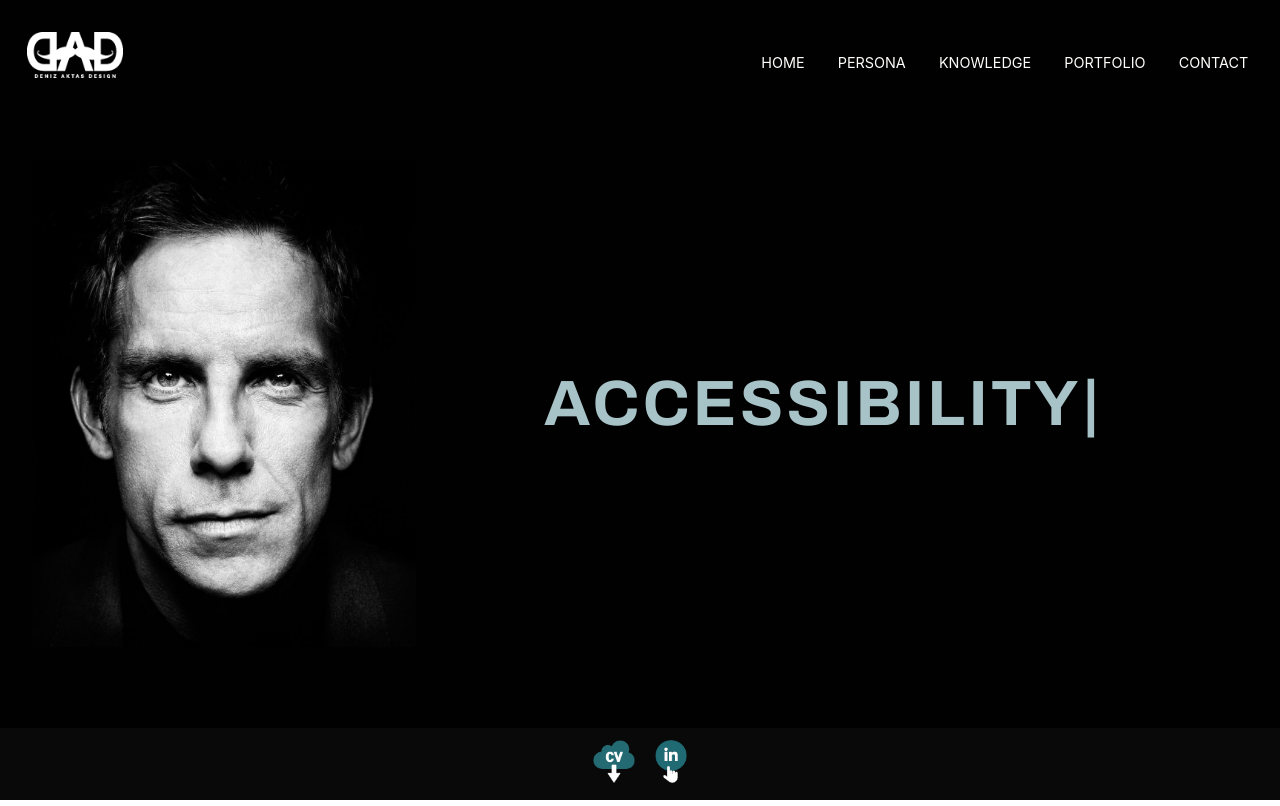
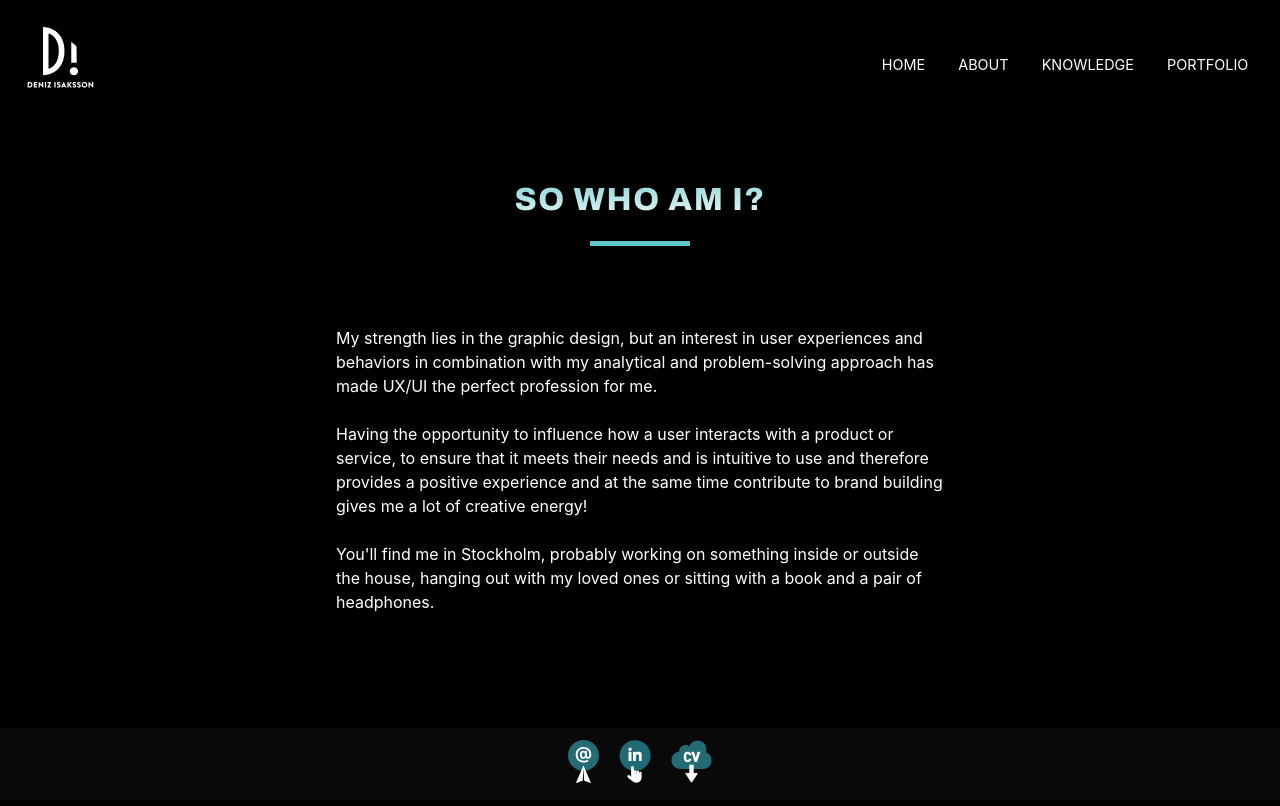
Before and after one commit to chascademy-deniz-aktas/react-portfolio, a React (Vite) app: page /about in a window 1280 px wide. Built offline with nearby package versions, Linux system fonts and the light colour scheme.

Commit message:
About text added

```diff
--- a/src/App.jsx
+++ b/src/App.jsx
@@ -7,11 +7,9 @@ import {
 } from "react-router-dom";
 
 import Home from './pages/Home';
-import Contact from './pages/Contact';
 import Portfolio from './pages/Portfolio';
-import Persona from './pages/Persona';
+import About from './pages/About';
 import Knowledge from './pages/Knowledge';
-
 import Navbar from './Navbar';
 import Footer from './components/Footer';
 
@@ -47,11 +45,8 @@ function App() {
 
         <MainContainer>
           <Switch>
-            <Route path="/persona">
-              <Persona />
-            </Route>
-            <Route path="/contact">
-              <Contact />
+            <Route path="/about">
+              <About />
             </Route>
             <Route path="/portfolio">
               <Portfolio />
--- a/src/Navbar.jsx
+++ b/src/Navbar.jsx
@@ -16,7 +16,7 @@ const Nav = styled.div`
     z-index: 1;
     position: fixed;
     width: 100%;
- justify-content: space-between;
+    justify-content: space-between;
     align-items: center;
     padding: 1em;
     background: #010101;
@@ -24,7 +24,7 @@ const Nav = styled.div`
 
 
 export const StyledLink = styled(Link)`
- color: #FFFEFC;
+    color: #FFFEFC;
     text-decoration: none;
     padding: 1.4em 2.2em 0em 0.1em;
     font-size: 0.9em;
@@ -36,7 +36,6 @@ export const StyledLink = styled(Link)`
     &:hover {
         color: #86BBBD;
     }
-
 `;
 
 const links = [
@@ -47,8 +46,8 @@ const links = [
     },
     {
         id: 2,
-        to: "/persona",
-        text: "Persona"
+        to: "/about",
+        text: "About"
     },
     {
         id: 3,
@@ -59,11 +58,6 @@ const links = [
         id: 4,
         to: "/portfolio",
         text: "Portfolio"
-    },
-    {
-        id: 5,
-        to: "/contact",
-        text: "Contact"
     }
 
 ];
--- a/src/components/Footer.jsx
+++ b/src/components/Footer.jsx
@@ -2,6 +2,7 @@ import React from "react";
 import styled from "styled-components";
 import downloadicon from '../assets/download.png';
 import liicon from '../assets/linkedin.png';
+import mailicon from '../assets/mailicon.svg';
 import MyPDF from '../assets/CV_Deniz_Aktas.pdf';
 
 const StyledFooter = styled.footer`
@@ -15,7 +16,6 @@ const StyledFooter = styled.footer`
     max-height: 5em;
     width: 100vw;
     z-index: 2;
-/*  grid-area: footer; */
     position: fixed;
     bottom: 0;
     font-size: 0.9em;
@@ -35,15 +35,21 @@ const StyledLogo = styled.img`
 let footerContents = [
     {
         id: 1,
-        href: MyPDF,
-        iconurl: downloadicon,
-        alttext: "LinkedIn icon"
+        href: "mailto: deniz.isaksson@gmail.com",
+        iconurl: mailicon,
+        alttext: "Mail icon"
     },
     {
         id: 2,
         href: "https://www.linkedin.com/in/deniz-isaksson/",
         iconurl: liicon,
         alttext: "Download CV icon"
+    },
+    {
+        id: 3,
+        href: MyPDF,
+        iconurl: downloadicon,
+        alttext: "LinkedIn icon"
     }
 ]
 
--- a/src/components/Form.jsx
+++ b/src/components/Form.jsx
@@ -2,7 +2,7 @@ import React, { useState } from 'react';
 import styled from 'styled-components';
 
 const StyledInput = styled.input`
-    background: #EAE9E8;
+    background: #e2e9e9;
     padding: 12px;
     border-radius: 5px;
     width: 250px;
@@ -13,7 +13,7 @@ const StyledInput = styled.input`
 `;
 
 const StyledButton = styled.button`
-    background: #586F6B;
+    background: #62C8CC;
     color: #F2F2F2;
     padding: 12px;
     border-radius: 3px;
--- /dev/null
+++ b/src/pages/About.jsx
@@ -0,0 +1,50 @@
+import React, { useState } from 'react';
+import styled from 'styled-components';
+
+/* The line under the headline*/
+const HeaderLine = styled.div`
+    width: 100px;
+    height: 5px;
+    background-color: #62C8CC;
+    border-radius: 1px;
+    margin-left: auto;
+    margin-right: auto;
+    margin-bottom: 5em;
+`
+const Textdiv = styled.div`
+    width: 50%;
+    height: auto;
+//text-align: center;
+    border-radius: 1px;
+    margin-left: auto;
+    margin-right: auto;
+    margin-bottom: 5em;
+`
+
+
+function About() {
+
+    return (
+        <>
+            <h1>So who am I?</h1>
+            <HeaderLine />
+
+            <Textdiv>
+                <p>My strength lies in the graphic design, but an interest in user experiences and behaviors in combination with my analytical
+                    and problem-solving approach has made UX/UI the perfect profession for me.
+                    <br />
+                    <br />
+                    Having the opportunity to influence how a user interacts with a product or service, to ensure that it meets their needs and
+                    is intuitive to use and therefore provides a positive experience and at the same time contribute to brand building gives me
+                    a lot of creative energy!
+                    <br />
+                    <br />
+                    You'll find me in Stockholm, probably working on something inside or outside the house, hanging out with my loved ones or
+                    sitting with a book and a pair of headphones.</p>
+            </Textdiv>
+
+        </>
+    );
+}
+
+export default About;
--- a/src/pages/Contact.jsx
+++ /dev/null
@@ -1,15 +0,0 @@
-import React, { useState } from 'react';
-import styled from 'styled-components';
-import Form from '../components/Form';
-
-function Contact() {
-
-    return (
-        <>
-            <p>This is the Contact-page</p>
-            <Form />
-        </>
-    );
-}
-
-export default Contact;
--- a/src/pages/Persona.jsx
+++ /dev/null
@@ -1,11 +0,0 @@
-import React, { useState } from 'react';
-import styled from 'styled-components';
-
-function Persona() {
-
-    return (
-        <p>Read About me</p>
-    );
-}
-
-export default Persona;
```
Also changed, not shown: src/assets/logo.png, src/assets/mailicon.svg (added).
